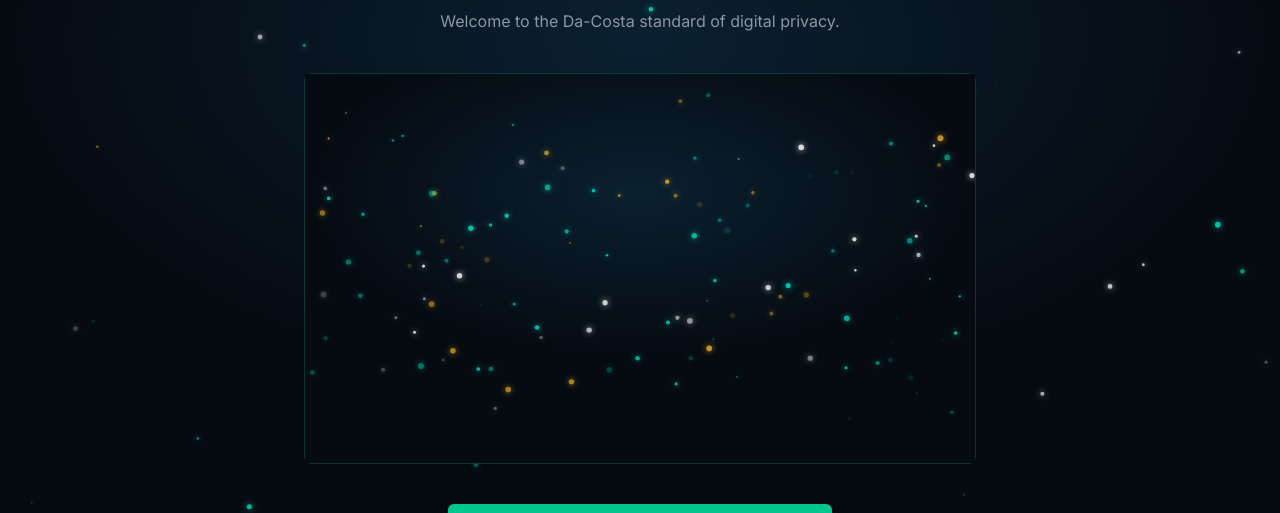
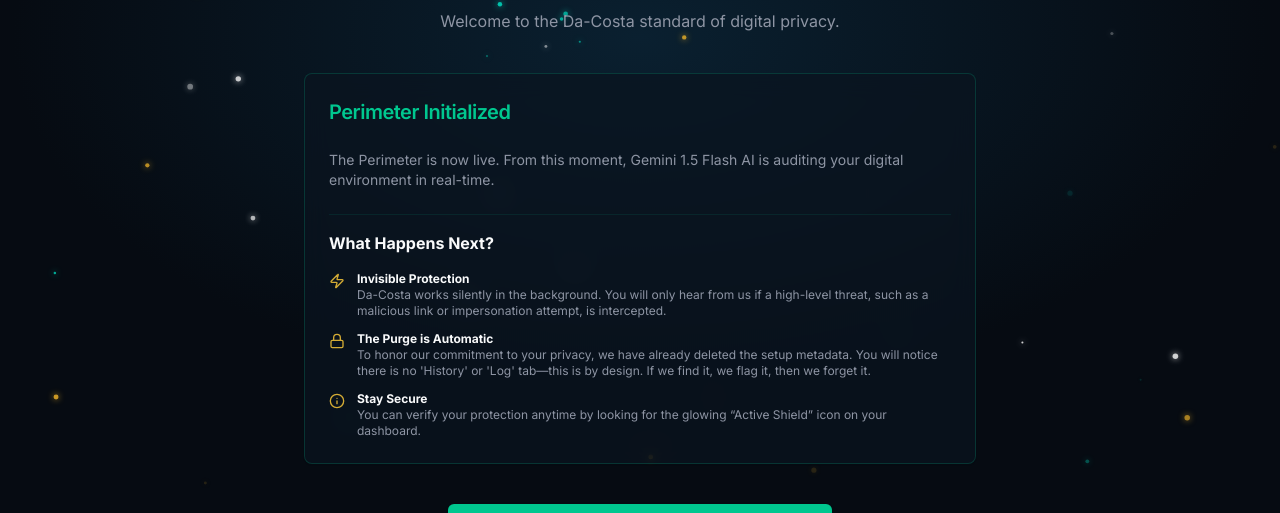
Before and after one commit to FredrickDaCosta/da-costa-svalinn, a Next.js app: page /perimeter-initialized in a window 1280 px wide. Shown: the part 215-728 px from the top of the page. Built offline with nearby package versions, Linux system fonts and the light colour scheme; no server answers.

Commit message:
Fix: Restore perimeter-initialized page content and clean DcBackground placement

```diff
--- a/src/app/perimeter-initialized/page.tsx
+++ b/src/app/perimeter-initialized/page.tsx
@@ -1,6 +1,5 @@
 'use client';
 import { DcBackground } from '@/components/dc-background';
-
 import { useRouter } from 'next/navigation';
 import Link from 'next/link';
 import { Button } from '@/components/ui/button';
@@ -33,38 +32,33 @@
           {t('perimeter_active_subtitle')}
         </p>
 
-        <Card className="mt-10 w-full border-primary/20 bg-[#0a1520]/70 backdrop-blur-md text-left backdrop-blur-md">
+        <Card className="mt-10 w-full border-primary/20 bg-[#0a1520]/70 backdrop-blur-md text-left">
           <CardHeader>
             <CardTitle className="font-headline text-xl text-primary">{t('perimeter_initialized_card_title')}</CardTitle>
           </CardHeader>
           <CardContent className="space-y-6">
             <p className="text-sm text-muted-foreground">{t('perimeter_initialized_card_body')}</p>
-
             <div className="space-y-4 border-t border-primary/10 pt-4">
               <h3 className="font-bold text-base">{t('perimeter_what_happens_next')}</h3>
-
               <ul className="space-y-3 text-xs">
                 <li className="flex items-start gap-3">
                   <Zap className="mt-0.5 size-4 shrink-0 text-accent" />
                   <div>
-                    <strong className="text-foreground">
-      <DcBackground />{t('perimeter_invisible_protection_title')}</strong>
+                    <strong className="text-foreground">{t('perimeter_invisible_protection_title')}</strong>
                     <p className="text-muted-foreground">{t('perimeter_invisible_protection_body')}</p>
                   </div>
                 </li>
-                 <li className="flex items-start gap-3">
+                <li className="flex items-start gap-3">
                   <Lock className="mt-0.5 size-4 shrink-0 text-accent" />
                   <div>
-                    <strong className="text-foreground">
-      <DcBackground />{t('perimeter_purge_title')}</strong>
+                    <strong className="text-foreground">{t('perimeter_purge_title')}</strong>
                     <p className="text-muted-foreground">{t('perimeter_purge_body')}</p>
                   </div>
                 </li>
-                 <li className="flex items-start gap-3">
+                <li className="flex items-start gap-3">
                   <Info className="mt-0.5 size-4 shrink-0 text-accent" />
                   <div>
-                    <strong className="text-foreground">
-      <DcBackground />{t('perimeter_stay_secure_title')}</strong>
+                    <strong className="text-foreground">{t('perimeter_stay_secure_title')}</strong>
                     <p className="text-muted-foreground">{t('perimeter_stay_secure_body')}</p>
                   </div>
                 </li>
```
